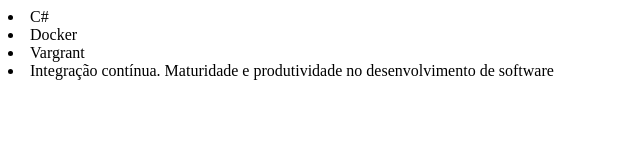
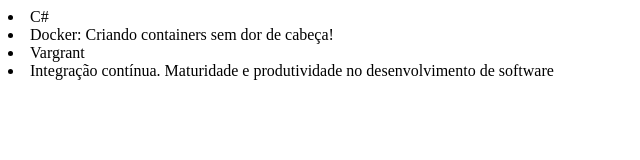
Before and after one commit to Mateus-MTS/alura-git, a plain HTML site: page index.html in a window 1280 px wide. Shown: the whole page, without its empty margins (0-640 px from the left). Drawn offline with Linux system fonts and the light colour scheme.

Commit message:
Corrigindo o nome de curso do Docker

```diff
--- a/index.html
+++ b/index.html
@@ -8,7 +8,7 @@
 </head>
 <body>
     <li>C#</li>
-    <li>Docker</li>
+    <li>Docker: Criando containers sem dor de cabeça!</li>
     <li>Vargrant</li>
     <li>Integração contínua. Maturidade e produtividade no desenvolvimento de software</li>
 </body>
```
